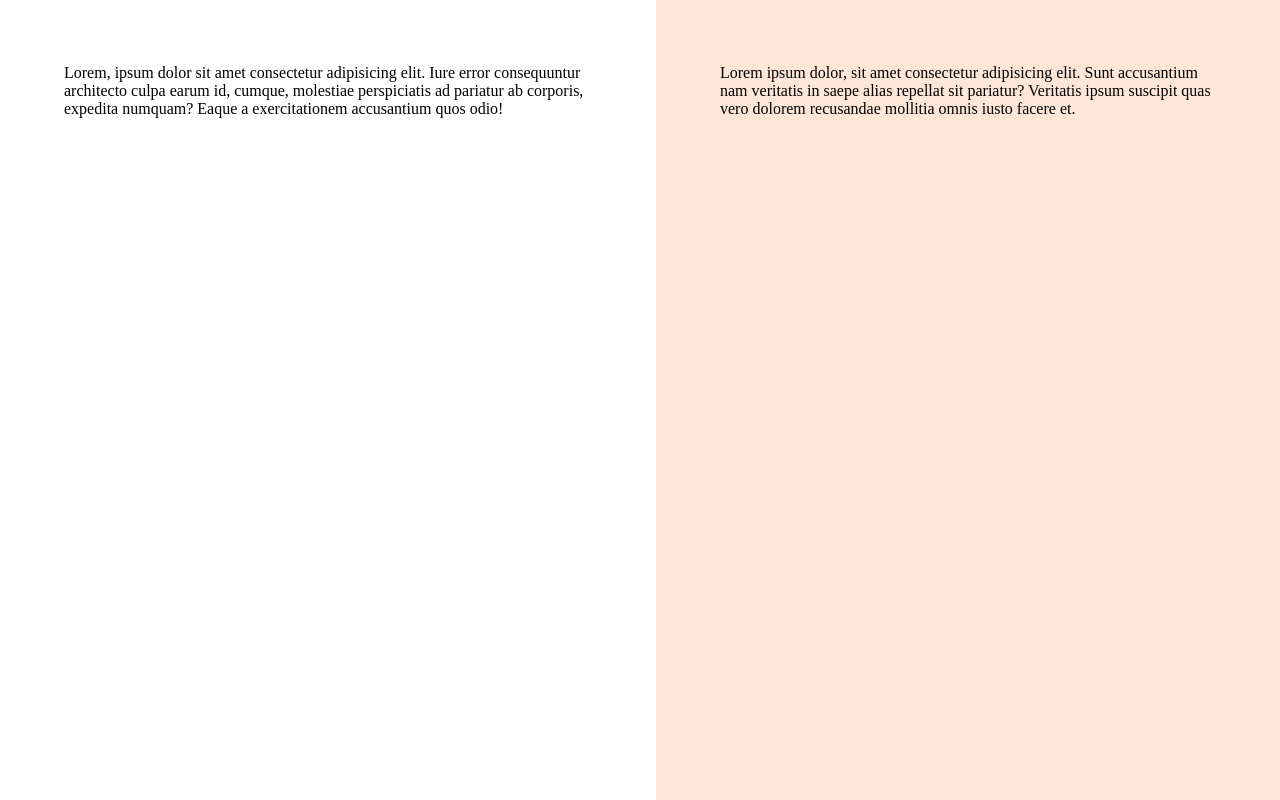
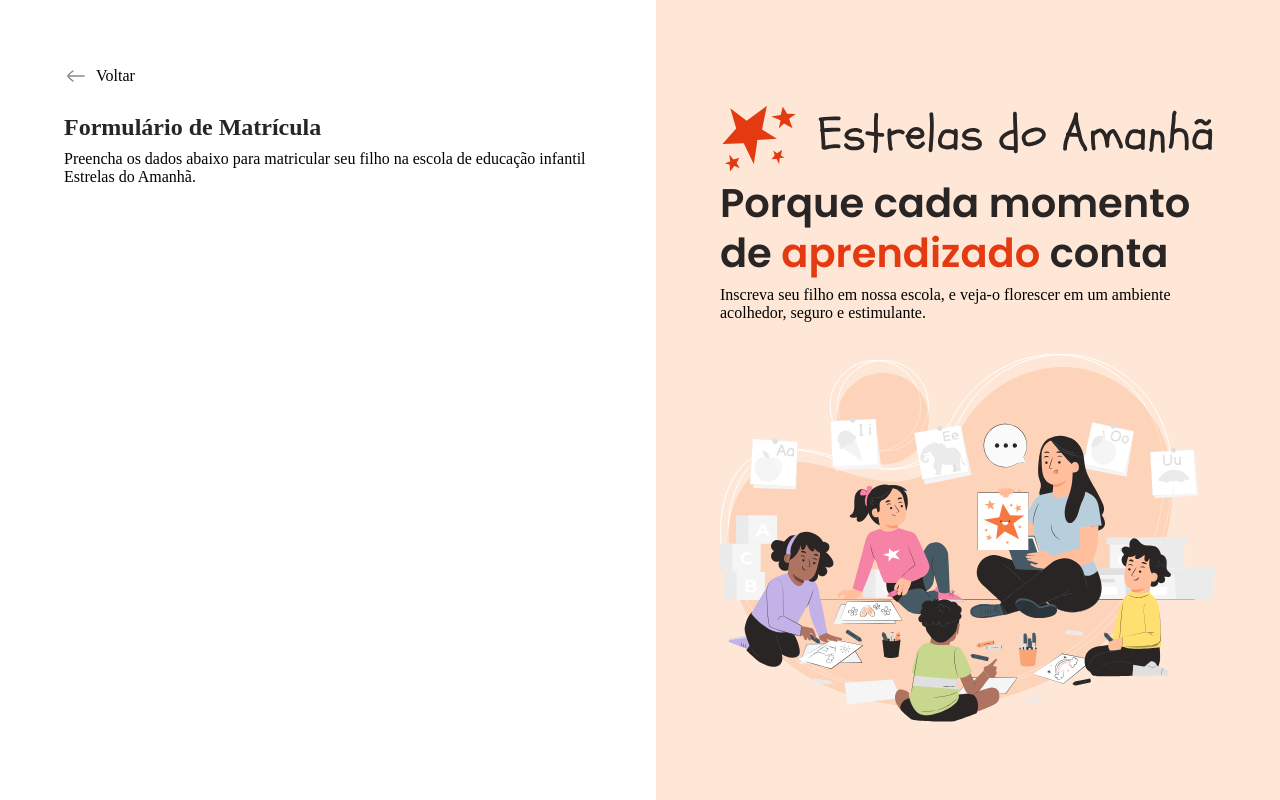
Before and after one commit to joomdeveloper/FormMatricula_Rocket, a plain HTML site: page index.html in a window 1280 px wide. Drawn offline with Linux system fonts and the light colour scheme.

Commit message:
adicionando aside e iniciando main

```diff
--- a/index.html
+++ b/index.html
@@ -20,14 +20,24 @@
     <div id="app">
         <main>
             <div class="main-conteiner">
-                Lorem, ipsum dolor sit amet consectetur adipisicing elit. Iure error consequuntur architecto culpa earum id, cumque, molestiae perspiciatis ad pariatur ab corporis, expedita numquam? Eaque a exercitationem accusantium quos odio!
-
+                <div class="back">
+                    <img src="assets/icons/arrow-left-02.svg" alt="voltar">
+                    <span>Voltar</span>
+                </div>
             </div>
+            <h1>Formulário de Matrícula</h1>
+            <p>Preencha os dados abaixo para matricular seu filho na escola de educação infantil Estrelas do Amanhã.</p>
 
         </main>
         <aside>
             <div class="aside-conteiner">
-                Lorem ipsum dolor, sit amet consectetur adipisicing elit. Sunt accusantium nam veritatis in saepe alias repellat sit pariatur? Veritatis ipsum suscipit quas vero dolorem recusandae mollitia omnis iusto facere et.
+                <header>
+                    <img src="assets/logo.svg" alt="">
+                    <h2>Porque cada momento de <span>aprendizado</span> conta</h2>
+                    <p>Inscreva seu filho em nossa escola, e veja-o florescer em um ambiente acolhedor, seguro e estimulante.</p>
+                </header>
+
+                <img src="assets/Illustration.svg" alt="">
             </div>
         </aside>
     </div>
--- a/styles/global.css
+++ b/styles/global.css
@@ -24,4 +24,8 @@
 }
 body {
     overflow: hidden;
+    color: var(--text);
 }
+h1,h2 {
+    color: var(--text-primary)
+}
--- a/styles/layout.css
+++ b/styles/layout.css
@@ -13,6 +13,16 @@ main {
         max-width: 33rem;
         margin-left: auto;
     }
+    .back {
+        display: flex;
+        align-items: center;
+        gap: .5rem;
+        margin-bottom: 1.5rem;
+    }
+    & h1 {
+        font: 600 1.5rem/1.25 --font-family;
+        margin-bottom: .5rem;
+    }
 
 }
 aside{
@@ -21,5 +31,17 @@ aside{
 
     .aside-conteiner {
         max-width: 31rem;
+        & img {
+            width: 100%;
+            height: auto;
+            margin-top: 2rem;
+        }
+    }
+    & h2 {
+        font: 600 2.5rem/1.25 var(--font-family);
+        margin-bottom: .5rem;
+        & span {
+            color: var(--text-highlight);
+        }
     }
 }
```
